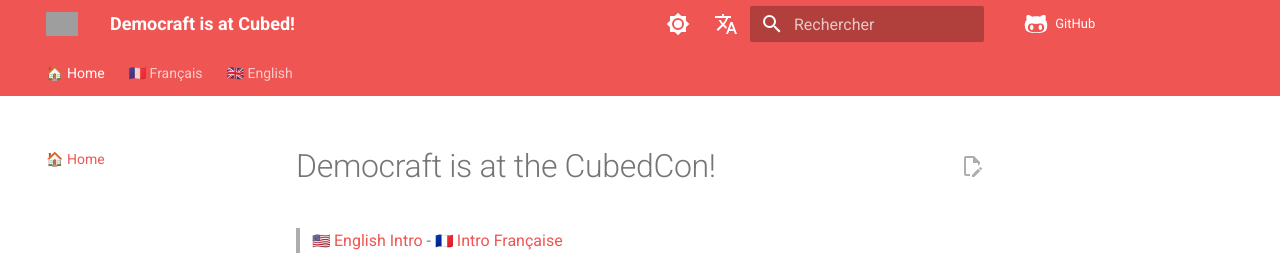
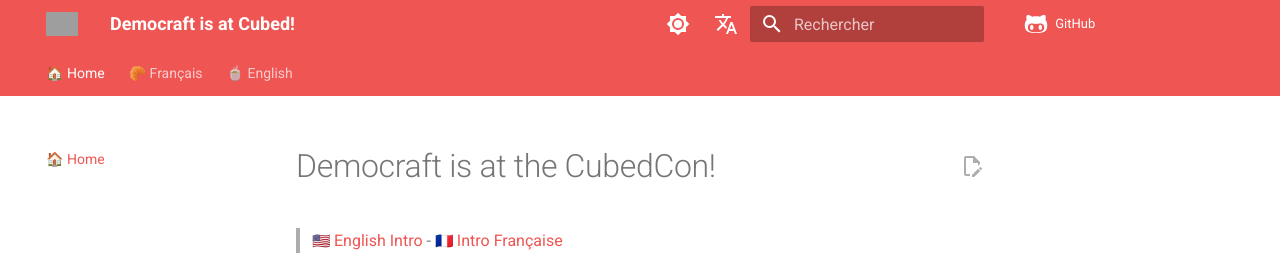
Before and after one commit to democraftmc/cubed-doc, an MkDocs documentation site: the page built from docs/docs/index.md, in a window 1280 px wide. Shown: the top 255 px of the page. Built offline with MkDocs 1.6.1 and Material for MkDocs 9.7.7, drawn with Linux system fonts in a browser that asks for light colours; emoji names are drawn with the system emoji font; comment, search, counter and statistics services are not loaded; grey boxes are pictures that could not be loaded.

Commit message:
🚧 Emoji & Icons fixes

```diff
--- a/docs/mkdocs.yml
+++ b/docs/mkdocs.yml
@@ -25,7 +25,7 @@
       question: fontawesome/solid/circle-question
       warning: fontawesome/solid/triangle-exclamation
       failure: fontawesome/solid/bomb
-      danger: fontawesome/solid/skull
+      danger: fontawesome/solid/circle-exclamation
       bug: fontawesome/solid/robot
       example: fontawesome/solid/flask
       quote: fontawesome/solid/quote-left
@@ -54,9 +54,9 @@
 nav:
   - 🏠 Home: index.md
   # - About MkDocs: about-mkdocs.md
-  - 🇨🇵 Français:
+  - 🥐 Français:
       - À Propos: fr/index.md
-  - 🇬🇧 English:
+  - 🍵 English:
       - About: en/index.md
       # - Installation: tutorial/installation.md
       # - Set up project: tutorial/setup-project.md
```
